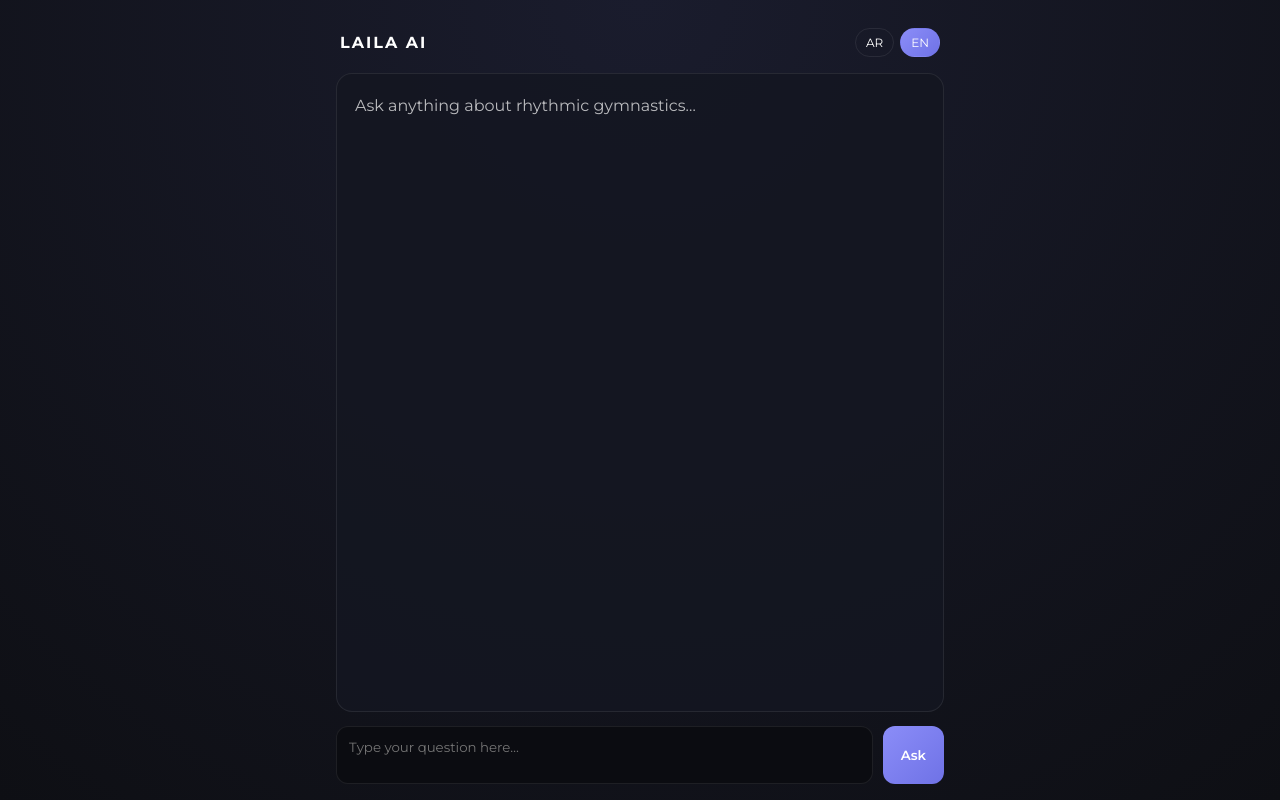
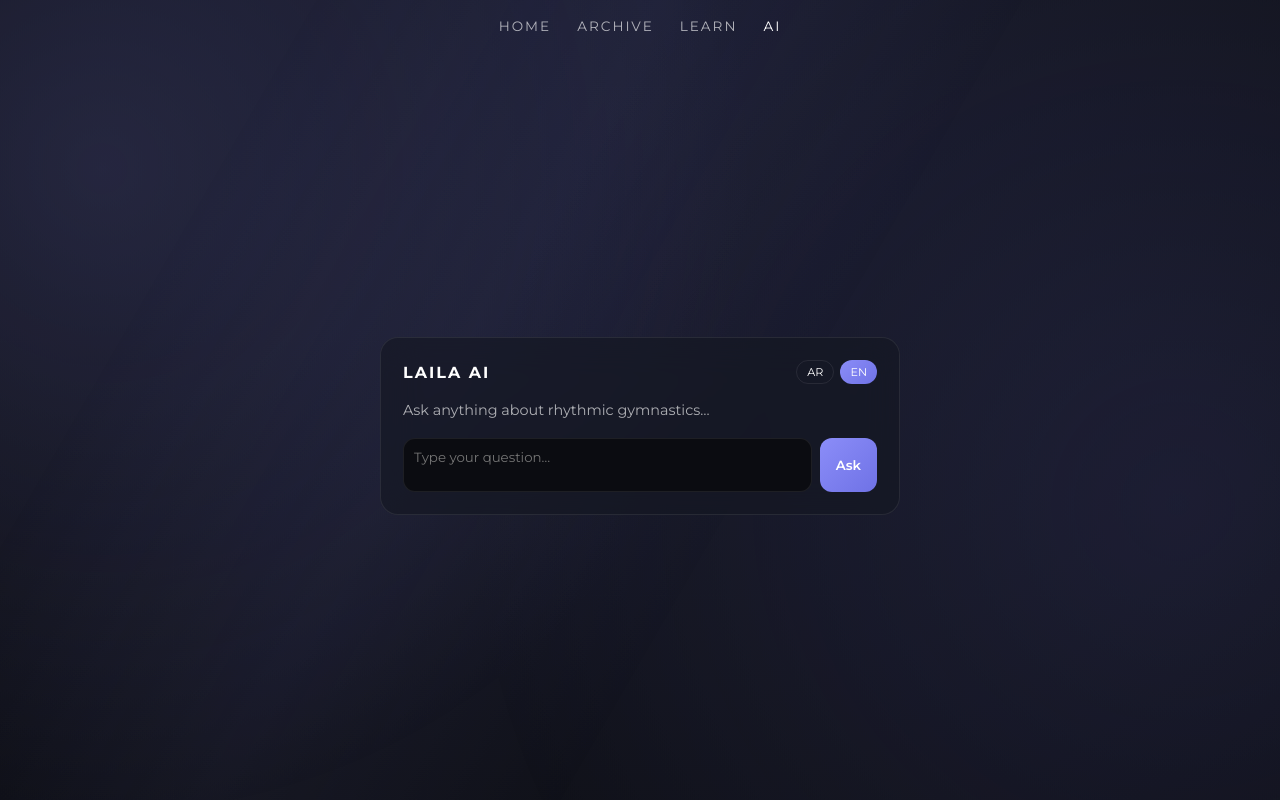
Before and after one commit to Bekaghraphy/Laila, a plain HTML site: page assistant.html in a window 1280 px wide. Drawn offline with Linux system fonts and the light colour scheme.

Commit message:
Update assistant.html

```diff
--- a/assistant.html
+++ b/assistant.html
@@ -1,137 +1,214 @@
 <!DOCTYPE html>
-<html lang="auto">
+<html lang="en">
 <head>
-  <meta charset="UTF-8" />
-  <title>LAILA AI – Rhythmic Gymnastics Assistant</title>
-  <meta name="viewport" content="width=device-width, initial-scale=1.0" />
+<meta charset="UTF-8">
+<meta name="viewport" content="width=device-width, initial-scale=1.0">
+<title>LAILA AI Assistant</title>
 
-  <!-- Font (قريب من ستايل الموقع) -->
 <link href="https://fonts.googleapis.com/css2?family=Montserrat:wght@400;600;700&display=swap" rel="stylesheet">
 
 <style>
 :root{
   --bg:#0e0f14;
-      --panel:#151722;
+  --panel:rgba(21,23,34,.65);
   --accent:#8b8df8;
   --accent-soft:#6f72e6;
   --text:#ffffff;
-      --muted:rgba(255,255,255,.7);
+  --muted:rgba(255,255,255,.65);
   --border:rgba(255,255,255,.08);
-      --radius:16px;
+  --radius:18px;
 }
 
-    *{box-sizing:border-box;font-family:"Montserrat",sans-serif;}
+*{
+  box-sizing:border-box;
+  font-family:"Montserrat",sans-serif;
+}
+
 body{
   margin:0;
+  height:100vh;
+  overflow:hidden;
   background:radial-gradient(circle at top,#1a1c2d,var(--bg));
   color:var(--text);
-      min-height:100vh;
+}
+
+/* ===== Background Animation ===== */
+.bg{
+  position:fixed;
+  inset:0;
+  z-index:-1;
+}
+
+.bg::before,
+.bg::after{
+  content:"";
+  position:absolute;
+  inset:-20%;
+  background:
+    radial-gradient(circle at 20% 30%, rgba(139,141,248,.15), transparent 40%),
+    radial-gradient(circle at 80% 60%, rgba(111,114,230,.12), transparent 45%);
+  animation:float 14s ease-in-out infinite alternate;
+}
+
+.bg::after{
+  background:
+    linear-gradient(120deg, transparent 30%, rgba(139,141,248,.06), transparent 60%);
+  animation:lines 18s linear infinite;
+}
+
+@keyframes float{
+  from{transform:translateY(0)}
+  to{transform:translateY(-30px)}
+}
+
+@keyframes lines{
+  from{transform:translateX(-10%)}
+  to{transform:translateX(10%)}
+}
+
+/* ===== Layout ===== */
+.wrapper{
+  height:100vh;
+  display:flex;
+  flex-direction:column;
+}
+
+/* ===== NAV (centered like laila.one) ===== */
+nav{
   display:flex;
   justify-content:center;
   align-items:center;
+  gap:26px;
+  padding:18px 0;
+  font-size:.85rem;
+  letter-spacing:2px;
 }
 
-    .app{
-      width:100%;
-      max-width:640px;
-      min-height:100vh;
+nav a{
+  color:var(--muted);
+  text-decoration:none;
+  transition:.2s;
+}
+
+nav a:hover,
+nav a.active{
+  color:var(--text);
+}
+
+/* ===== Assistant Panel ===== */
+.assistant{
+  flex:1;
   display:flex;
-      flex-direction:column;
+  justify-content:center;
+  align-items:center;
   padding:16px;
 }
 
-    /* Header */
-    .header{
+.panel{
+  width:100%;
+  max-width:520px;
+  background:var(--panel);
+  backdrop-filter:blur(18px);
+  border:1px solid var(--border);
+  border-radius:var(--radius);
+  padding:22px;
+  display:flex;
+  flex-direction:column;
+  gap:14px;
+}
+
+/* ===== Header ===== */
+.panel-header{
   display:flex;
   justify-content:space-between;
   align-items:center;
-      padding:12px 4px 16px;
 }
-    .title{
-      font-weight:700;
+
+.panel-header h1{
+  font-size:1rem;
   letter-spacing:2px;
+  margin:0;
 }
-    .lang-toggle{
+
+.lang{
   display:flex;
   gap:6px;
 }
-    .lang-toggle button{
-      background:transparent;
+
+.lang button{
+  background:none;
   border:1px solid var(--border);
   color:var(--text);
-      padding:6px 10px;
+  padding:4px 10px;
   border-radius:999px;
+  font-size:.7rem;
   cursor:pointer;
-      font-size:0.75rem;
-    }
-    .lang-toggle button.active{
-      background:linear-gradient(135deg,var(--accent),var(--accent-soft));
-      border-color:transparent;
 }
 
-    /* Chat */
+.lang button.active{
+  background:linear-gradient(135deg,var(--accent),var(--accent-soft));
+  border:none;
+}
+
+/* ===== Chat ===== */
 .chat{
   flex:1;
-      background:rgba(21,23,34,.85);
-      border:1px solid var(--border);
-      border-radius:var(--radius);
-      padding:18px;
+  color:var(--muted);
+  font-size:.9rem;
   line-height:1.8;
-      margin-bottom:14px;
   white-space:pre-wrap;
 }
 
-    .placeholder{
+/* ===== Loader ===== */
+.loader{
+  display:none;
+  align-items:center;
+  gap:8px;
+  font-size:.8rem;
   color:var(--muted);
 }
 
-    /* Loader */
-    .loader{
-      display:none;
-      align-items:center;
-      gap:10px;
-      margin-top:10px;
-      color:var(--muted);
-      font-size:0.9rem;
-    }
-    .ball{
-      width:14px;
-      height:14px;
+.dot{
+  width:10px;
+  height:10px;
   border-radius:50%;
   background:var(--accent);
-      animation:bounce .8s infinite alternate;
+  animation:bounce .7s infinite alternate;
 }
+
 @keyframes bounce{
   from{transform:translateY(0)}
-      to{transform:translateY(-10px)}
+  to{transform:translateY(-8px)}
 }
 
-    /* Input */
-    .input-area{
+/* ===== Input ===== */
+.input{
   display:flex;
-      gap:10px;
+  gap:8px;
 }
+
 textarea{
   flex:1;
   background:#0b0c11;
   border:1px solid var(--border);
   border-radius:12px;
-      padding:12px;
-      color:var(--text);
+  padding:10px;
+  color:#fff;
   resize:none;
-      min-height:54px;
+  min-height:46px;
 }
+
 button.ask{
   background:linear-gradient(135deg,var(--accent),var(--accent-soft));
   border:none;
   border-radius:12px;
-      padding:0 18px;
+  padding:0 16px;
+  color:#fff;
   font-weight:600;
   cursor:pointer;
-      color:#fff;
 }
 
-    /* RTL */
+/* ===== RTL ===== */
 body.rtl{
   direction:rtl;
   text-align:right;
@@ -140,121 +217,109 @@
 </head>
 
 <body>
-<div class="app">
 
-  <!-- Header -->
-  <div class="header">
-    <div class="title">LAILA AI</div>
-    <div class="lang-toggle">
-      <button id="btn-ar">AR</button>
-      <button id="btn-en">EN</button>
+<div class="bg"></div>
+
+<div class="wrapper">
+
+  <!-- NAV -->
+  <nav>
+    <a href="index.html">HOME</a>
+    <a href="archive.html">ARCHIVE</a>
+    <a href="learn.html">LEARN</a>
+    <a href="assistant.html" class="active">AI</a>
+  </nav>
+
+  <!-- ASSISTANT -->
+  <section class="assistant">
+    <div class="panel">
+
+      <div class="panel-header">
+        <h1>LAILA AI</h1>
+        <div class="lang">
+          <button id="ar">AR</button>
+          <button id="en">EN</button>
         </div>
       </div>
 
-  <!-- Chat -->
-  <div id="chat" class="chat placeholder">
+      <div id="chat" class="chat">
         Ask anything about rhythmic gymnastics…
       </div>
 
       <div id="loader" class="loader">
-    <div class="ball"></div>
-    <span id="loadingText">Analyzing the question…</span>
+        <div class="dot"></div>
+        <span id="loading">Analyzing…</span>
       </div>
 
-  <!-- Input -->
-  <div class="input-area">
-    <textarea id="question" placeholder="Type your question here…"></textarea>
-    <button class="ask" id="askBtn">Ask</button>
+      <div class="input">
+        <textarea id="q" placeholder="Type your question…"></textarea>
+        <button class="ask" id="ask">Ask</button>
       </div>
+
+    </div>
+  </section>
 
 </div>
 
 <script>
-/* ======================
-   Language Handling
-====================== */
-const userLang = navigator.language.startsWith("ar") ? "ar" : "en";
-let currentLang = userLang;
-
-const texts = {
+const texts={
   en:{
     placeholder:"Ask anything about rhythmic gymnastics…",
-    input:"Type your question here…",
-    ask:"Ask",
-    loading:"Analyzing the question…",
-    mock:
-`Rhythmic gymnastics scoring is divided into two main parts.
+    input:"Type your question…",
+    loading:"Analyzing…",
+    mock:`Rhythmic gymnastics scoring is based on two main components.
 
-D-score represents the difficulty value of the routine, including body difficulties and apparatus handling.
+The D score represents difficulty, including body elements and apparatus handling.
 
-E-score evaluates execution and artistry, with deductions for mistakes.
+The E score evaluates execution and artistry, with deductions for mistakes.
 
 Notes:
-• D-score has no maximum limit.
-• E-score starts from 10.0.
-• Penalties are deducted separately.`
+• D score has no maximum limit
+• E score starts from 10.0
+• Penalties are applied separately`
   },
   ar:{
     placeholder:"اسألي أي شيء عن الجمباز الإيقاعي…",
-    input:"اكتبي سؤالك هنا…",
-    ask:"اسأل",
-    loading:"جاري تحليل السؤال…",
-    mock:
-`يتم تقسيم التحكيم في الجمباز الإيقاعي إلى جزأين أساسيين.
+    input:"اكتبي سؤالك…",
+    loading:"جاري التحليل…",
+    mock:`التحكيم في الجمباز الإيقاعي يعتمد على عنصرين أساسيين.
 
-درجة D تمثل مستوى الصعوبة وتشمل صعوبات الجسم والتعامل مع الأداة.
+درجة D تمثل الصعوبة وتشمل صعوبات الجسم والتعامل مع الأداة.
 
-درجة E تقيم الأداء والجانب الفني، مع خصومات للأخطاء.
+درجة E تقيم الأداء والجانب الفني مع خصومات للأخطاء.
 
 ملاحظات:
-• درجة D ليس لها حد أقصى.
-• درجة E تبدأ من 10.
-• الخصومات تُحسب بشكل منفصل.`
+• درجة D ليس لها حد أقصى
+• درجة E تبدأ من 10
+• الخصومات تُحسب بشكل منفصل`
   }
 };
 
-function applyLang(lang){
-  currentLang = lang;
-  document.body.classList.toggle("rtl", lang==="ar");
-  document.getElementById("chat").textContent = texts[lang].placeholder;
-  document.getElementById("question").placeholder = texts[lang].input;
-  document.getElementById("askBtn").textContent = texts[lang].ask;
-  document.getElementById("loadingText").textContent = texts[lang].loading;
+let lang=navigator.language.startsWith("ar")?"ar":"en";
 
-  document.getElementById("btn-ar").classList.toggle("active", lang==="ar");
-  document.getElementById("btn-en").classList.toggle("active", lang==="en");
+function applyLang(){
+  document.body.classList.toggle("rtl",lang==="ar");
+  chat.textContent=texts[lang].placeholder;
+  q.placeholder=texts[lang].input;
+  loading.textContent=texts[lang].loading;
+  ar.classList.toggle("active",lang==="ar");
+  en.classList.toggle("active",lang==="en");
 }
 
-applyLang(currentLang);
+applyLang();
 
-document.getElementById("btn-ar").onclick = ()=>applyLang("ar");
-document.getElementById("btn-en").onclick = ()=>applyLang("en");
+ar.onclick=()=>{lang="ar";applyLang();}
+en.onclick=()=>{lang="en";applyLang();}
 
-/* ======================
-   Ask Logic (Mock Mode)
-====================== */
-const API_ENABLED = false; // 🔴 خليها false لحد ما الشحن يتأكد
-
-document.getElementById("askBtn").onclick = async ()=>{
-  const q = document.getElementById("question").value.trim();
-  if(!q) return;
-
-  const chat = document.getElementById("chat");
-  const loader = document.getElementById("loader");
-
-  chat.textContent = "";
+ask.onclick=()=>{
   loader.style.display="flex";
-
-  if(!API_ENABLED){
+  chat.textContent="";
   setTimeout(()=>{
     loader.style.display="none";
-      chat.textContent = texts[currentLang].mock;
+    chat.textContent=texts[lang].mock;
   },1200);
-    return;
-  }
-
-  // 🔵 هنا هنربط الـ API بعد الشحن
 };
 </script>
+
 </body>
 </html>
```
Lines whose indentation alone changed are shown as unchanged.
